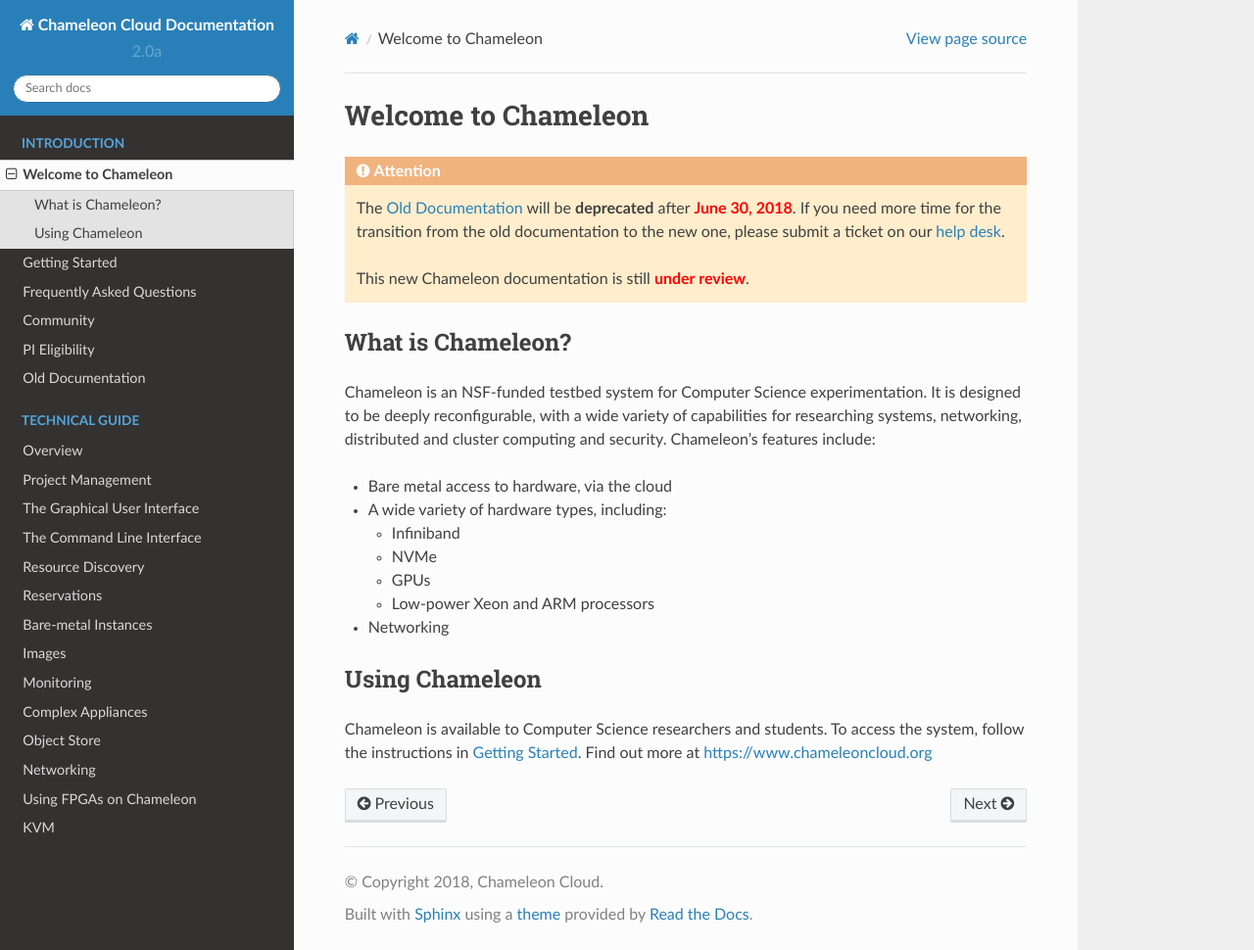
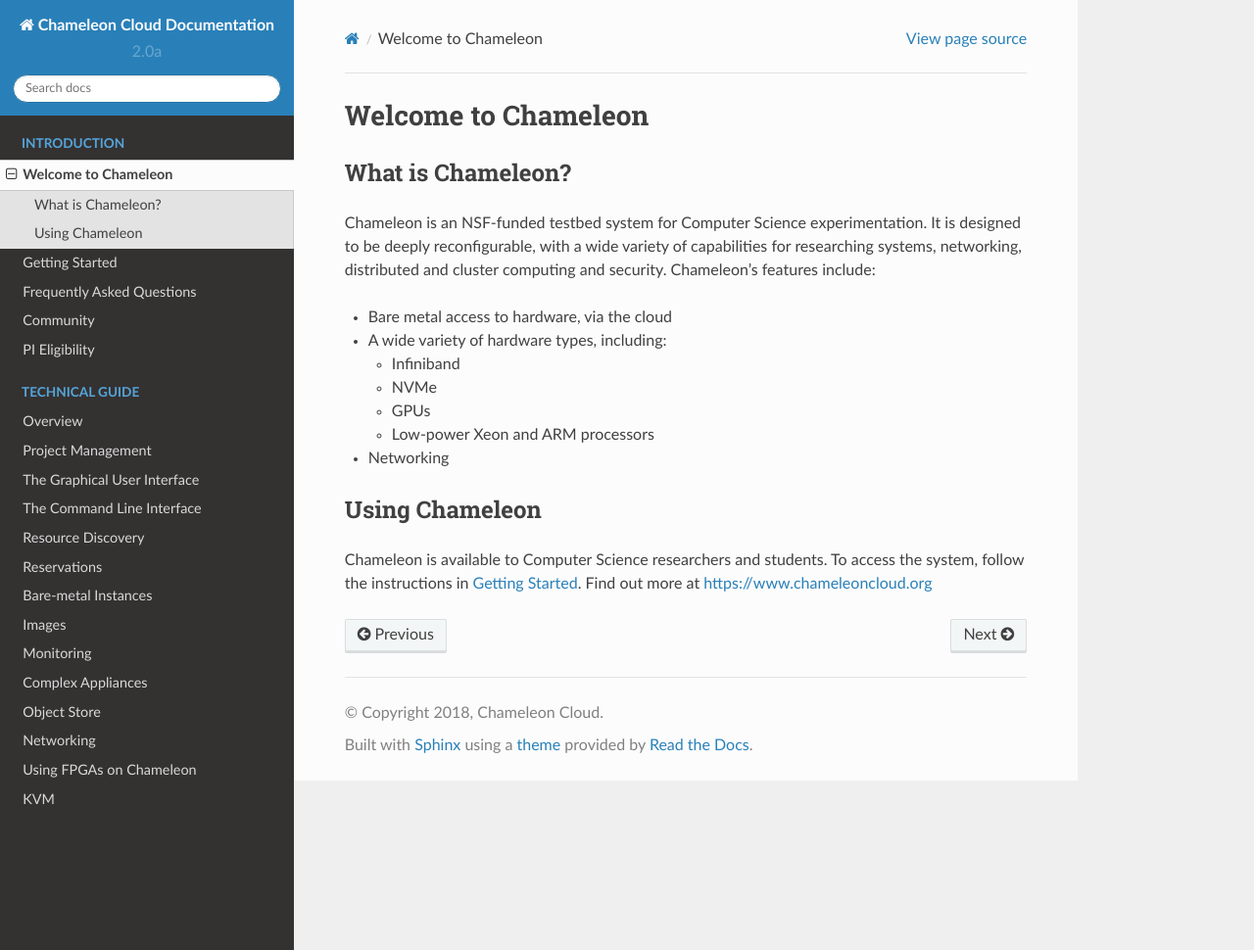
Before and after one commit to ChameleonCloud/docs, a Sphinx documentation site: the page built from source/index.rst, in a window 1280 px wide and 970 px high. Shown: the whole window at 98% size. Built offline with Sphinx 7.4.7 and the Read the Docs theme 2.0.0, drawn with Linux system fonts in a browser that asks for light colours; pages that are not in the unit, such as notebooks, are missing from menus.

Commit message:
deprecate old doc

```diff
--- a/source/index.rst
+++ b/source/index.rst
@@ -1,13 +1,6 @@
 ====================
 Welcome to Chameleon
 ====================
-
-.. role:: redbold
-
-.. attention::
-    The :ref:`old-doc` will be **deprecated** after :redbold:`June 30, 2018`. If you need more time for the transition from the old documentation to the new one, please submit a ticket on our `help desk <https://www.chameleoncloud.org/user/help/>`_.
-
-    This new Chameleon documentation is still :redbold:`under review`.
 
 What is Chameleon?
 __________________
```
Also changed, not shown: source/getting-started/old_doc.rst (deleted, +0 -14 lines).
